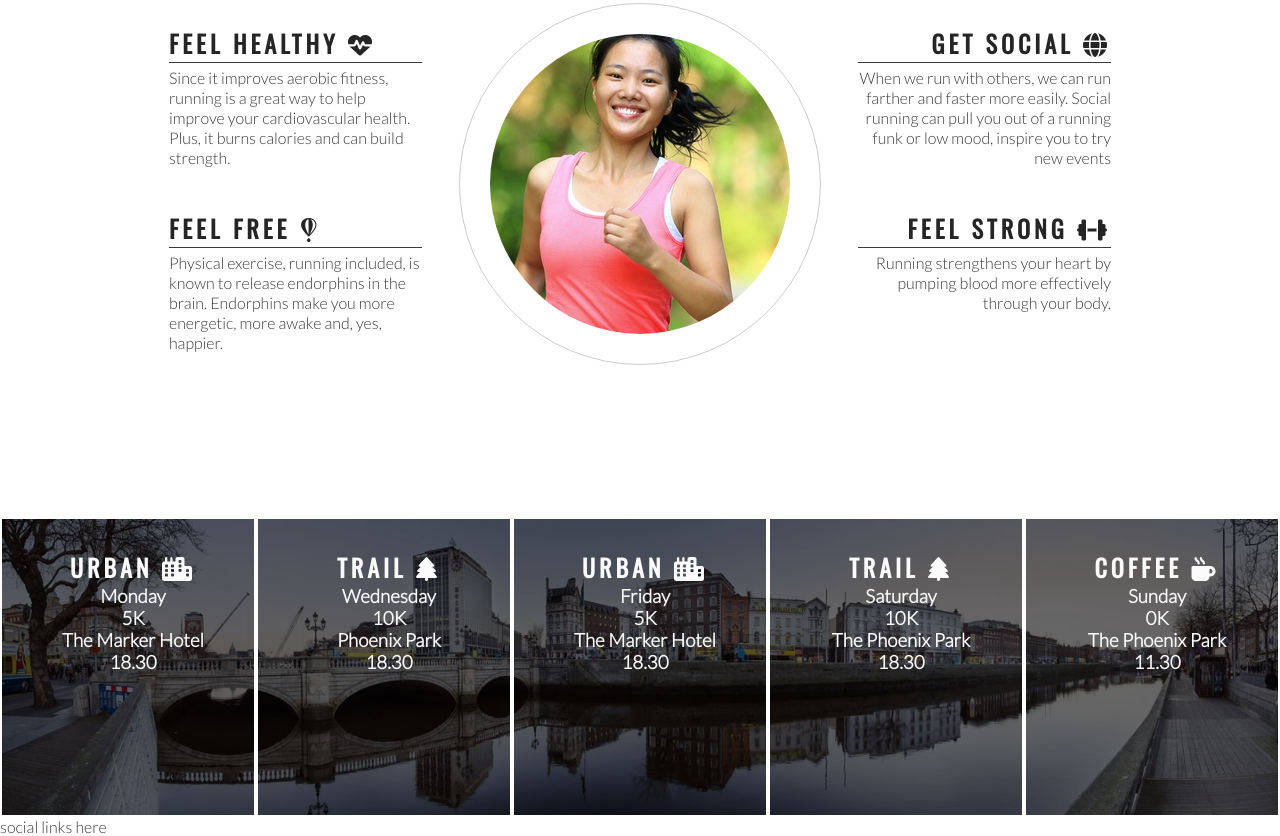
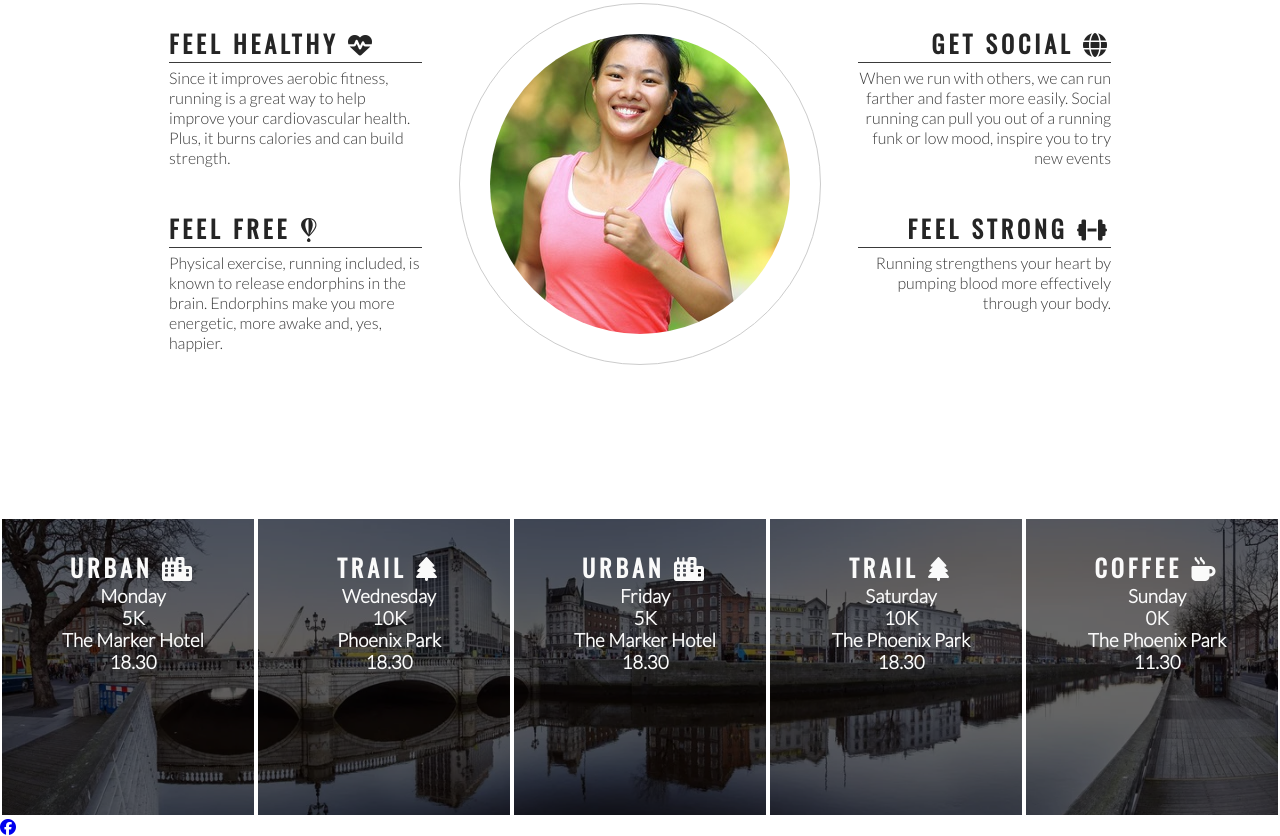
Before and after one commit to siobhanlgorman/love-running, a plain HTML site: page index.html in a window 1280 px wide. Shown: the part 778-1614 px from the top of the page. Drawn offline with nearby package versions, Linux system fonts and the light colour scheme.

Commit message:
Add social media icons to footer

```diff
--- a/index.html
+++ b/index.html
@@ -114,7 +114,9 @@
         </div>
         </div>
     </section>
-    <footer>social links here</footer>
+    <footer><ul><li>
+        <a href="https://facebook.com" target="_blank" rel="noopener" aria-label="Visit our Facebook page (opens in a new tab)"><i class="fab fa-facebook"></i></a>
+    </li></ul></footer>
 
     <!-- font awesome script-->
     <script src="https://kit.fontawesome.com/a7ee9dc3df.js" crossorigin="anonymous"></script>
```
